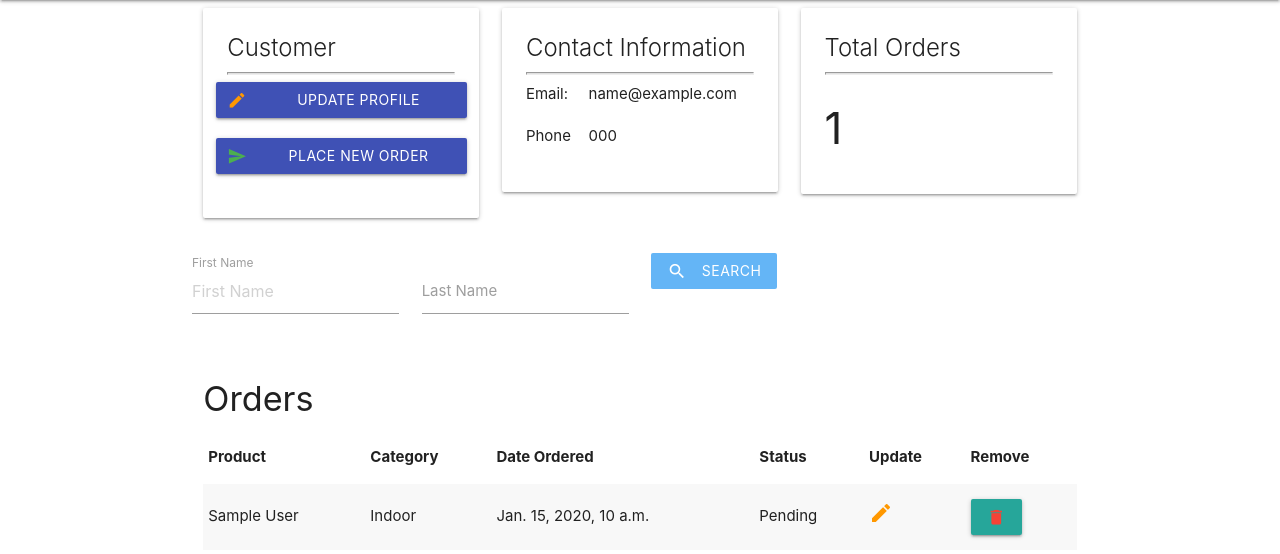
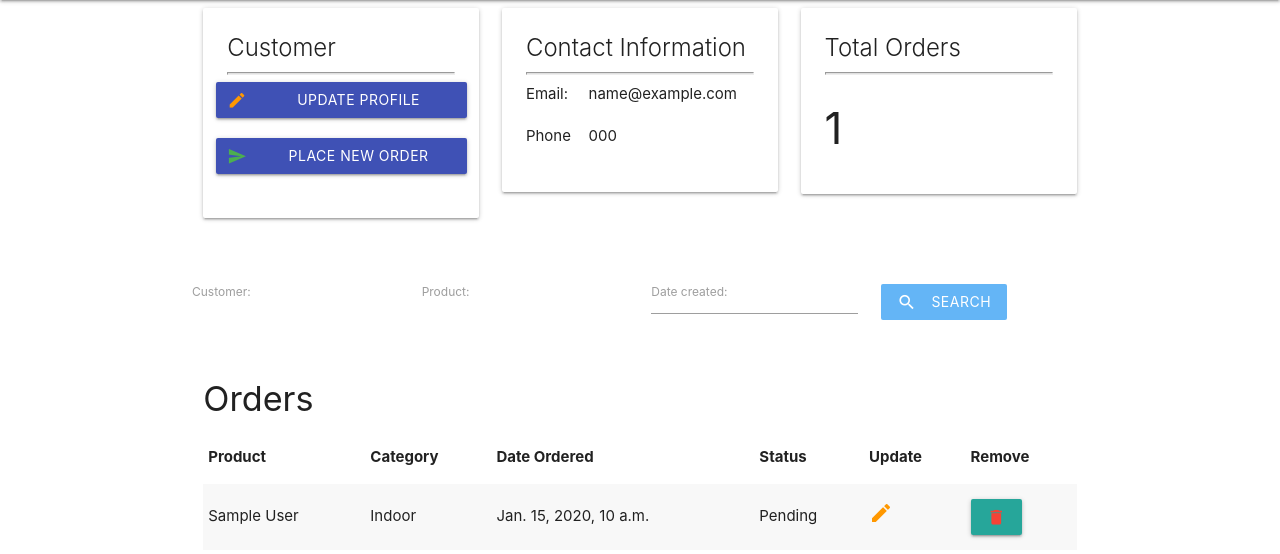
Before and after one commit to basantabaruwal/django_crm, a Django app: page /customers/1 in a window 1280 px wide. Shown: the part 64-618 px from the top of the page. Run offline with Django 3.2, Linux system fonts and the light colour scheme; tables that the repository leaves empty hold one stand-in row (values such as "Sample post"); some libraries are stand-ins or nearby versions.

Commit message:
Filtering using django-filter and bug due to norml html comment fixed

```diff
--- /dev/null
+++ b/accounts/filters.py
@@ -0,0 +1,14 @@
+import django_filters
+from .models import Product, Order
+from django import forms
+
+class ProductFilter(django_filters.FilterSet):
+    class Meta:
+        model = Product
+        fields = ['name', 'price', 'category', 'tags']
+
+
+class OrderFilter(django_filters.FilterSet):
+    class Meta:
+        model = Order
+        fields = ['customer', 'product', 'date_created', 'status']
--- a/accounts/forms.py
+++ b/accounts/forms.py
@@ -31,3 +31,9 @@
     class Meta:
         model = Tag
         fields = ['name']
+
+
+class FilterForm(ModelForm):
+    class Meta:
+        model = Product
+        fields=['name','price','category','description','tags']
--- a/accounts/templates/accounts/customer.html
+++ b/accounts/templates/accounts/customer.html
@@ -70,14 +70,13 @@
                 <div class="row" style="margin-bottom: 0">
                     <form class="col s12">
                         <div class="row" style="margin-bottom: 0">
+
+                            {% for field in filter.form.visible_fields %}
                             <div class="input-field col s6 m3">
-                                <input placeholder="First Name" id="first_name" type="text" class="validate">
-                                <label for="first_name">First Name</label>
+                                {{ field }}
+                                <label for="first_name">{{field.label_tag}}</label>
                             </div>
-                            <div class="input-field col s6 m3">
-                                <input id="last_name" type="text" class="validate">
-                                <label for="last_name">Last Name</label>
-                            </div>
+                            {% endfor %}
 
                             <div class="col s12 m3">
                                 <button type="submit" class="btn waves-effect blue lighten-2 z-depth-0">
--- a/accounts/templates/accounts/dashboard.html
+++ b/accounts/templates/accounts/dashboard.html
@@ -80,7 +80,7 @@
                     {% for customer in customers %}
                     <tr>
                         <td>
-                            <a href="{% url 'customer' customer.id%}">
+                            <a href="{% url 'customer' customer.id %}">
                                 {{customer.name}}
                             </a>
                         </td>
@@ -102,12 +102,14 @@
         <div class="col s12 m6">
             <h4>Last 5 Orders</h4>
             <div class="divider"></div>
+            {% comment %}
             <!--
             <a href="{% url 'add_order' %}" class="btn right block">
                 <i class="material-icons left">add</i>
                 Add Order
             </a>
             -->
+            {% endcomment %}
             <table class="striped">
                 <thead>
                     <tr>
--- a/accounts/templates/accounts/order_form.html
+++ b/accounts/templates/accounts/order_form.html
@@ -12,7 +12,7 @@
         </div>
         <div class="row">
             <div class="col s12 m12">
-                <form method="POST">
+                <form method="GET" action="{% url 'customer' customer.id %}">
                     {% csrf_token %}
 
                     <div class="col s12 m8">
--- a/accounts/urls.py
+++ b/accounts/urls.py
@@ -15,7 +15,7 @@
     # path('customers/<int:customer_id>/orders', views.addOrder, name='add_order'),
     path('customers/<int:customer_id>/orders/add', views.addOrder, name='add_order'),
     # ORDERS
-    path('orders/add', views.addOrder, name='add_order'),
+    # path('orders/add', views.addOrder, name='add_order'),
     path('orders/<int:order_id>/update', views.updateOrder, name='update_order'),
     path('orders/<int:order_id>/delete', views.deleteOrder, name='delete_order'),
     # PRODUCTS
--- a/accounts/views.py
+++ b/accounts/views.py
@@ -7,7 +7,9 @@
 from django.forms import inlineformset_factory
 
 
-from .forms import OrderForm, ProductForm, CustomerForm, TagForm
+from .forms import OrderForm, ProductForm, CustomerForm, TagForm, FilterForm
+
+from .filters import OrderFilter
 
 
 def home(request):
@@ -41,9 +43,14 @@
 def customer(request, customer_id):
     customer = get_object_or_404(Customer, pk=customer_id)
     orders = customer.order_set.all()
+
+    orderFilter = OrderFilter(request.GET, queryset=orders)
+    orders = orderFilter.qs
+
     data = {
         'customer': customer,
-        'orders': orders
+        'orders': orders,
+        'filter': orderFilter
     }
     return render(request, 'accounts/customer.html', data)
 
@@ -55,8 +62,13 @@
             'form': form,
             'action_btn_name': 'Add Customer'
         }
+        return render(request, 'accounts/customer_form.html', data)
 
-        return render(request, 'accounts/customer_form.html', data)
+    if request.method=="POST":
+        form = CustomerForm(request.POST)
+        if form.is_valid():
+            form.save()
+            return redirect('customers')
 
 
 def updateCustomer(request, customer_id):
@@ -106,6 +118,7 @@
             # 'form': order_form,
             'formset': formset,
             'action_btn_name': 'Place Order(s)',
+            'customer': customer,
         }
         return render(request, 'accounts/order_form.html', data)
 
@@ -212,6 +225,7 @@
     return redirect(request.META('HTTP_REFERER'))
 
 
+
 def register(request):
     return render(request, 'accounts/register.html')
 
```
